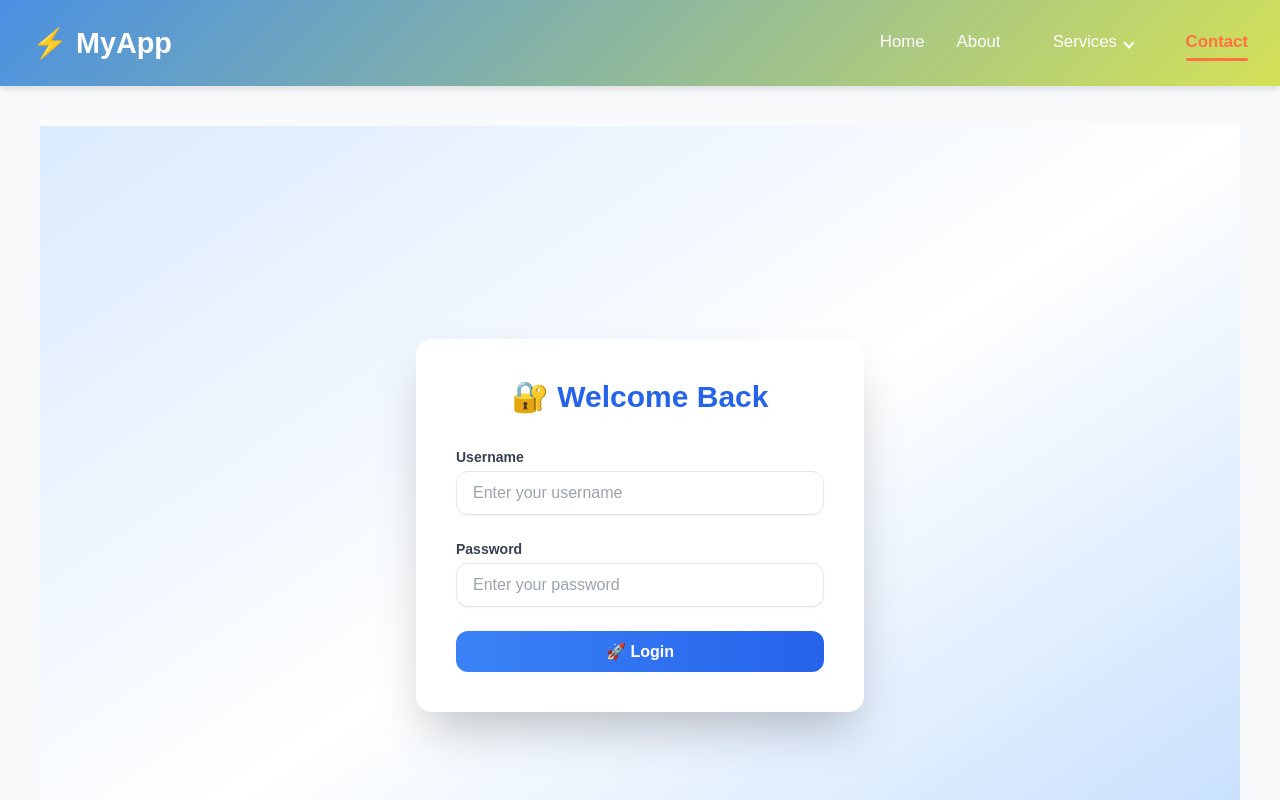
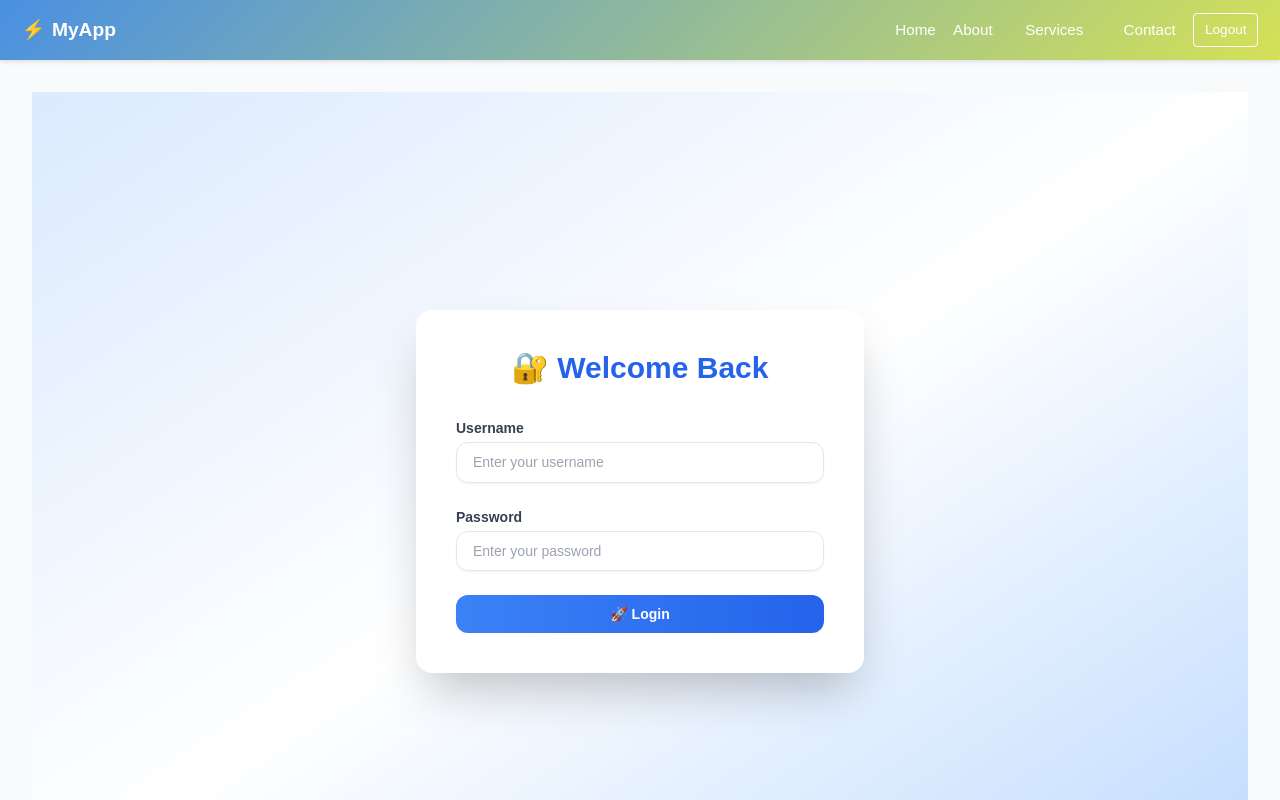
Before and after one commit to VipinCV/vuew, a Vue app: page /login in a window 1280 px wide. Shown: the top 800 px of the page. Built offline with nearby package versions, Linux system fonts and the light colour scheme; sample sign-in values are in the browser's storage.

Commit message:
Update App.vue

```diff
--- a/src/App.vue
+++ b/src/App.vue
@@ -34,6 +34,7 @@
             </div>
           </div>
           <router-link to="/login" class="nav-link">Contact</router-link>
+          <button class="logout-btn" @click="logout">Logout</button>
         </div>
       </nav>
     </header>
@@ -46,9 +47,16 @@
 
 <script setup>
 import { computed } from 'vue'
+import { useRouter } from 'vue-router'
 
-// Detect if token exists in localStorage
-const isLoggedIn = computed(() => !!localStorage.getItem('token'))
+const router = useRouter()
+
+const isLoggedIn = computed(() => !!localStorage.getItem('accessToken'))
+
+function logout() {
+  localStorage.removeItem('accessToken')
+  router.push('/login')
+}
 </script>
 
 <style>
@@ -71,6 +79,7 @@ body {
   background-color: var(--background-color);
   color: var(--text-color);
   line-height: 1.6;
+  font-size: 14px;
 }
 
 #app {
@@ -83,11 +92,12 @@ body {
 header {
   background: linear-gradient(135deg, var(--primary-color) 0%, var(--secondary-color) 100%);
   color: var(--light-text);
-  padding: 1em 2em;
-  box-shadow: 0 4px 6px rgba(0, 0, 0, 0.1);
+  padding: 0.6em 1.5em;
+  box-shadow: 0 2px 4px rgba(0, 0, 0, 0.1);
   position: sticky;
   top: 0;
   z-index: 100;
+  font-size: 0.9rem;
 }
 
 .navbar {
@@ -99,17 +109,17 @@ header {
 }
 
 .logo {
-  font-size: 1.8rem;
-  font-weight: 700;
+  font-size: 1.2rem;
+  font-weight: 600;
   display: flex;
   align-items: center;
-  gap: 0.5rem;
+  gap: 0.4rem;
   color: var(--light-text);
 }
 
 .nav-links {
   display: flex;
-  gap: 2em;
+  gap: 1.2em;
   align-items: center;
 }
 
@@ -119,30 +129,29 @@ header {
   font-weight: 500;
   position: relative;
   transition: var(--transition);
-  padding: 0.8em 0;
-  font-size: 1.05rem;
+  padding: 0.6em 0;
+  font-size: 0.95rem;
 }
 
 .nav-link:hover {
   color: var(--accent-color);
-  transform: translateY(-2px);
 }
 
-.nav-link.router-link-exact-active {
-  color: var(--accent-color);
-  font-weight: 600;
+.logout-btn {
+  background-color: transparent;
+  border: 1px solid var(--light-text);
+  color: var(--light-text);
+  padding: 0.4em 0.8em;
+  border-radius: 4px;
+  font-size: 0.85rem;
+  cursor: pointer;
+  transition: var(--transition);
 }
 
-.nav-link.router-link-exact-active::after {
-  content: '';
-  position: absolute;
-  bottom: 0.5em;
-  left: 0;
-  width: 100%;
-  height: 3px;
+.logout-btn:hover {
   background-color: var(--accent-color);
-  border-radius: 3px;
-  animation: underline 0.4s cubic-bezier(0.68, -0.55, 0.27, 1.55);
+  border-color: var(--accent-color);
+  color: white;
 }
 
 .dropdown {
@@ -153,8 +162,8 @@ header {
 .dropbtn {
   background-color: transparent;
   color: var(--light-text);
-  padding: 0.8em 1.2em;
-  font-size: 1.05rem;
+  padding: 0.6em 1em;
+  font-size: 0.95rem;
   border: none;
   cursor: pointer;
   font-weight: 500;
@@ -166,61 +175,34 @@ header {
   border-radius: 8px;
 }
 
-.dropbtn:hover {
-  background-color: rgba(255, 255, 255, 0.1);
-  color: var(--accent-color);
-}
-
-.arrow {
-  border: solid var(--light-text);
-  border-width: 0 2px 2px 0;
-  display: inline-block;
-  padding: 3px;
-  transition: var(--transition);
-}
-
-.down {
-  transform: rotate(45deg);
-}
-
-.dropdown:hover .arrow {
-  transform: rotate(225deg);
-  border-color: var(--accent-color);
-}
-
 .dropdown-content {
   display: none;
   position: absolute;
   background-color: var(--card-bg);
-  min-width: 200px;
-  box-shadow: 0 10px 15px rgba(0, 0, 0, 0.1);
+  min-width: 180px;
+  box-shadow: 0 8px 12px rgba(0, 0, 0, 0.1);
   border-radius: var(--border-radius);
   z-index: 10;
   overflow: hidden;
   transform: translateY(10px);
   opacity: 0;
   transition: var(--transition);
-  padding: 0.5rem 0;
+  padding: 0.3rem 0;
 }
 
 .dropdown-item {
   color: var(--text-color);
-  padding: 0.8rem 1.2rem;
+  padding: 0.6rem 1rem;
   text-decoration: none;
   display: flex;
   align-items: center;
-  gap: 0.8rem;
+  gap: 0.6rem;
   transition: var(--transition);
 }
 
 .dropdown-item:hover {
   background-color: rgba(255, 112, 67, 0.1);
   color: var(--accent-color);
-  transform: translateX(5px);
-}
-
-.item-icon {
-  font-size: 1.1rem;
 }
 
 .dropdown:hover .dropdown-content {
@@ -230,22 +212,12 @@ header {
 }
 
 main {
-  padding: 2.5rem;
+  padding: 2rem;
   max-width: 1400px;
   margin: 0 auto;
   width: 100%;
 }
 
-@keyframes underline {
-  from {
-    transform: scaleX(0);
-  }
-  to {
-    transform: scaleX(1);
-  }
-}
-
-/* Responsive */
 @media (max-width: 768px) {
   .navbar {
     flex-direction: column;
@@ -260,10 +232,12 @@ main {
     margin-top: 1rem;
   }
 
-  .nav-link {
-    padding: 1rem 0;
+  .nav-link,
+  .logout-btn {
+    padding: 0.8rem 0;
     border-bottom: 1px solid rgba(255, 255, 255, 0.1);
     width: 100%;
+    text-align: left;
   }
 
   .dropdown {
```
